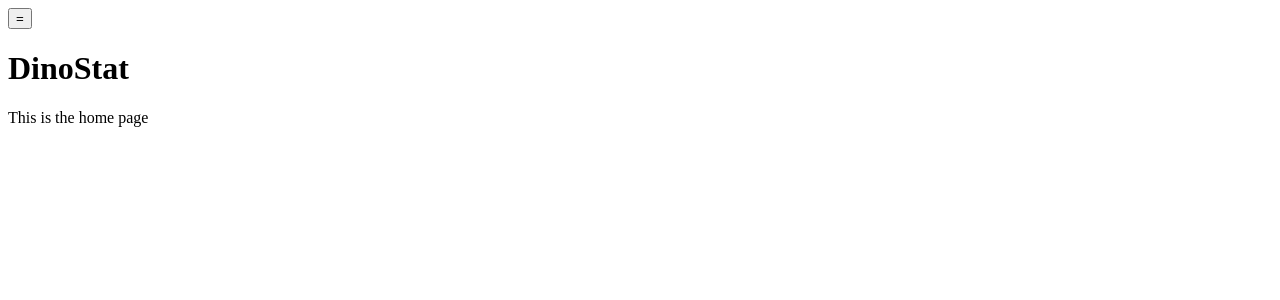
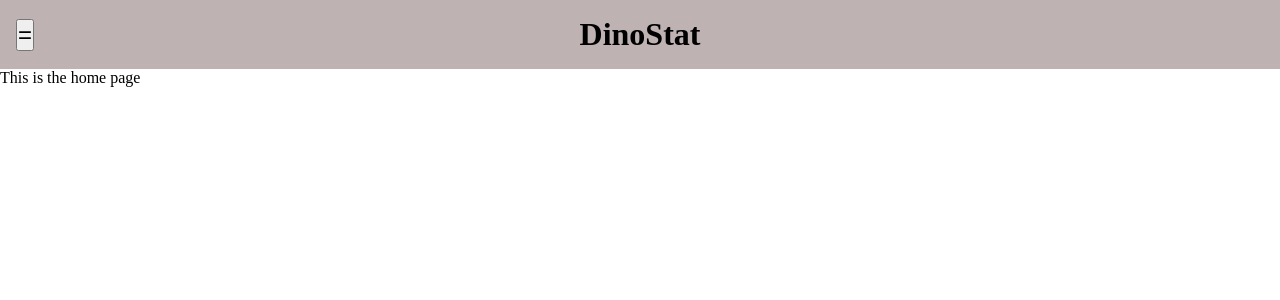
Before and after one commit to chingu-voyages/v48-tier2-team-11, a React (Vite) app in the folder dinostat/: page / in a window 1280 px wide. Shown: the top 300 px of the page. Built offline with nearby package versions, Linux system fonts and the light colour scheme.

Commit message:
Position and design header

```diff
--- a/dinostat/src/index.css
+++ b/dinostat/src/index.css
@@ -0,0 +1,42 @@
+* {
+    margin: 0;
+    padding: 0;
+    box-sizing: border-box;
+}
+
+.header {
+    display: flex;
+    justify-content: center;
+    align-items: center;
+    background-color: rgb(190, 178, 178);
+    /* margin-bottom: 2rem; */
+    padding: 1rem;
+}
+
+.menu {
+    position: absolute;
+    left: 0;
+    padding-left: 1rem;
+}
+
+/* Replace with image and set size */
+.menu button {
+    font-size: 1.5rem;
+}
+
+.nav-links {
+    position: absolute;
+    display: flex;
+    justify-content: center;
+    align-items: center;
+    width: 100%;
+    padding: 1rem;
+    background-color: rgb(190, 178, 178);
+}
+
+.link-item {
+    display: flex;
+    list-style: none;
+    justify-content: center;
+    padding: 0.5rem;
+}
```
